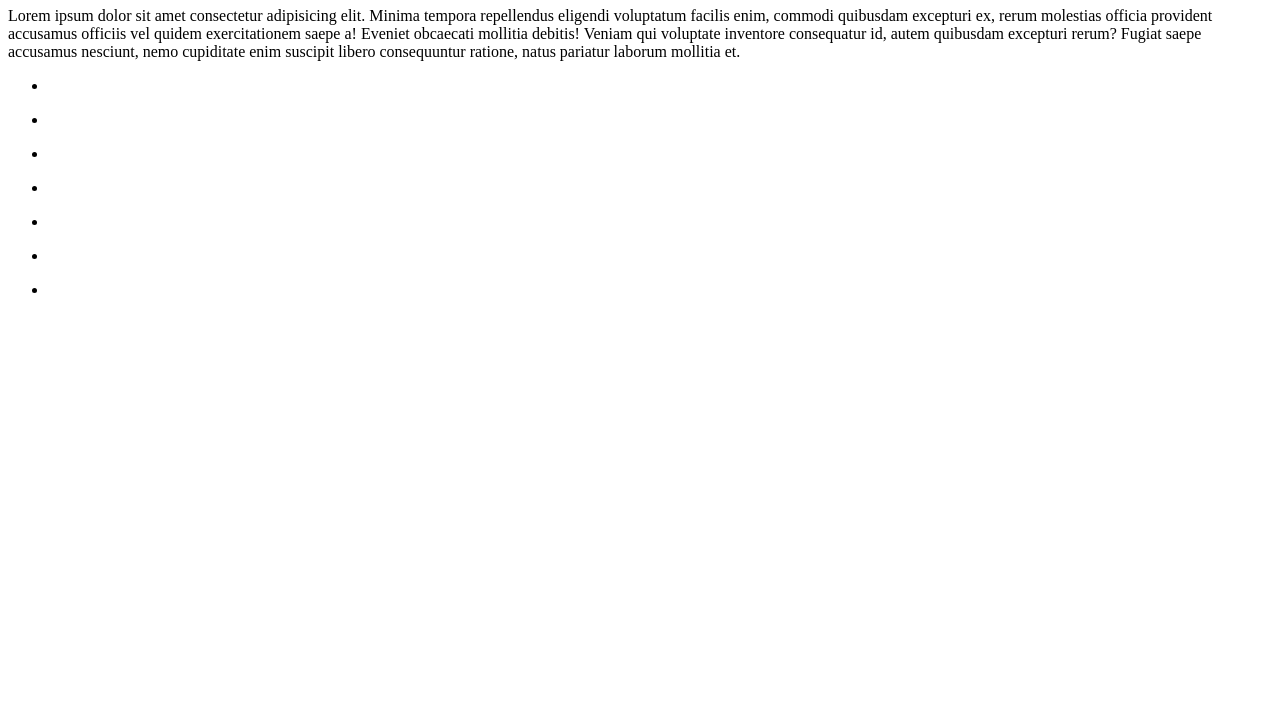
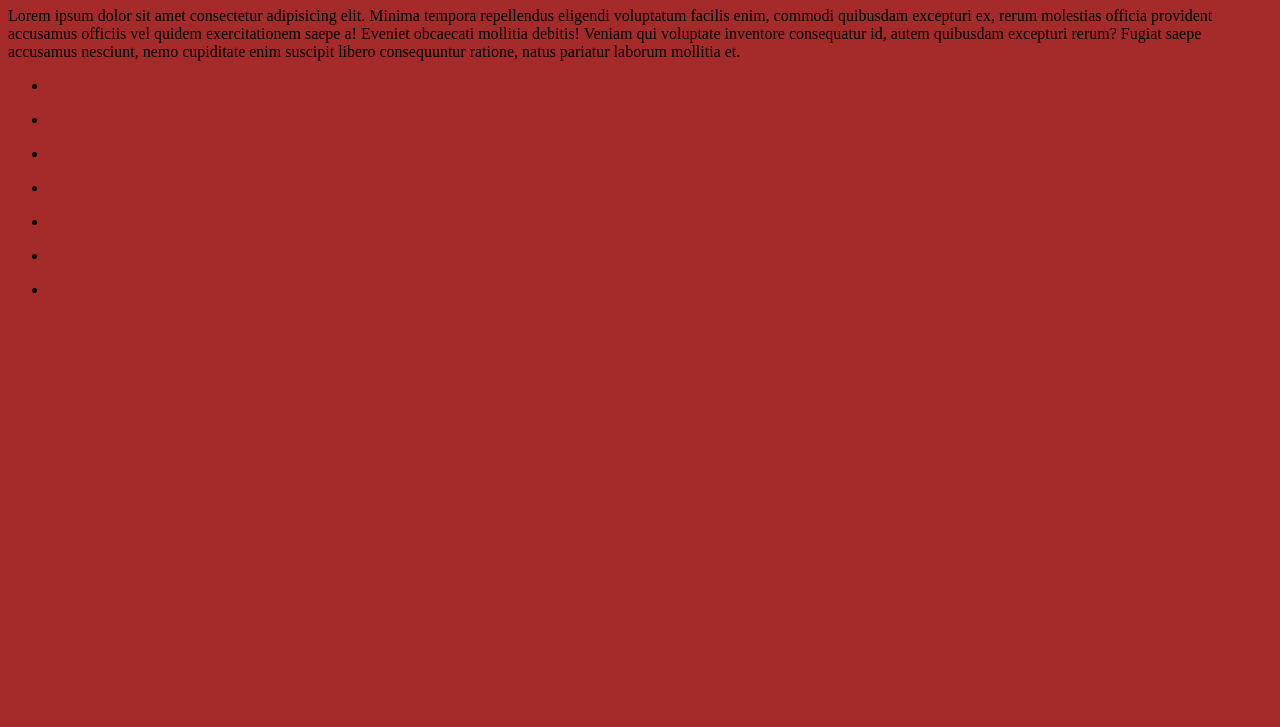
Before and after one commit to Roksolana1612/mynewpage, a plain HTML site: page index.html in a window 1280 px wide. Shown: the part 73-800 px from the top of the page. Drawn offline with Linux system fonts and the light colour scheme.

Commit message:
add styles

```diff
--- /dev/null
+++ b/css/style.css
@@ -0,0 +1,3 @@
+body{
+    background-color: brown;
+}
--- a/index.html
+++ b/index.html
@@ -5,6 +5,7 @@
     <meta http-equiv="X-UA-Compatible" content="IE=edge">
     <meta name="viewport" content="width=device-width, initial-scale=1.0">
     <title>Document</title>
+    <link rel="stylesheet" href="./css/style.css">
 </head>
 <body>
     <h1>Hello</h1>
```
